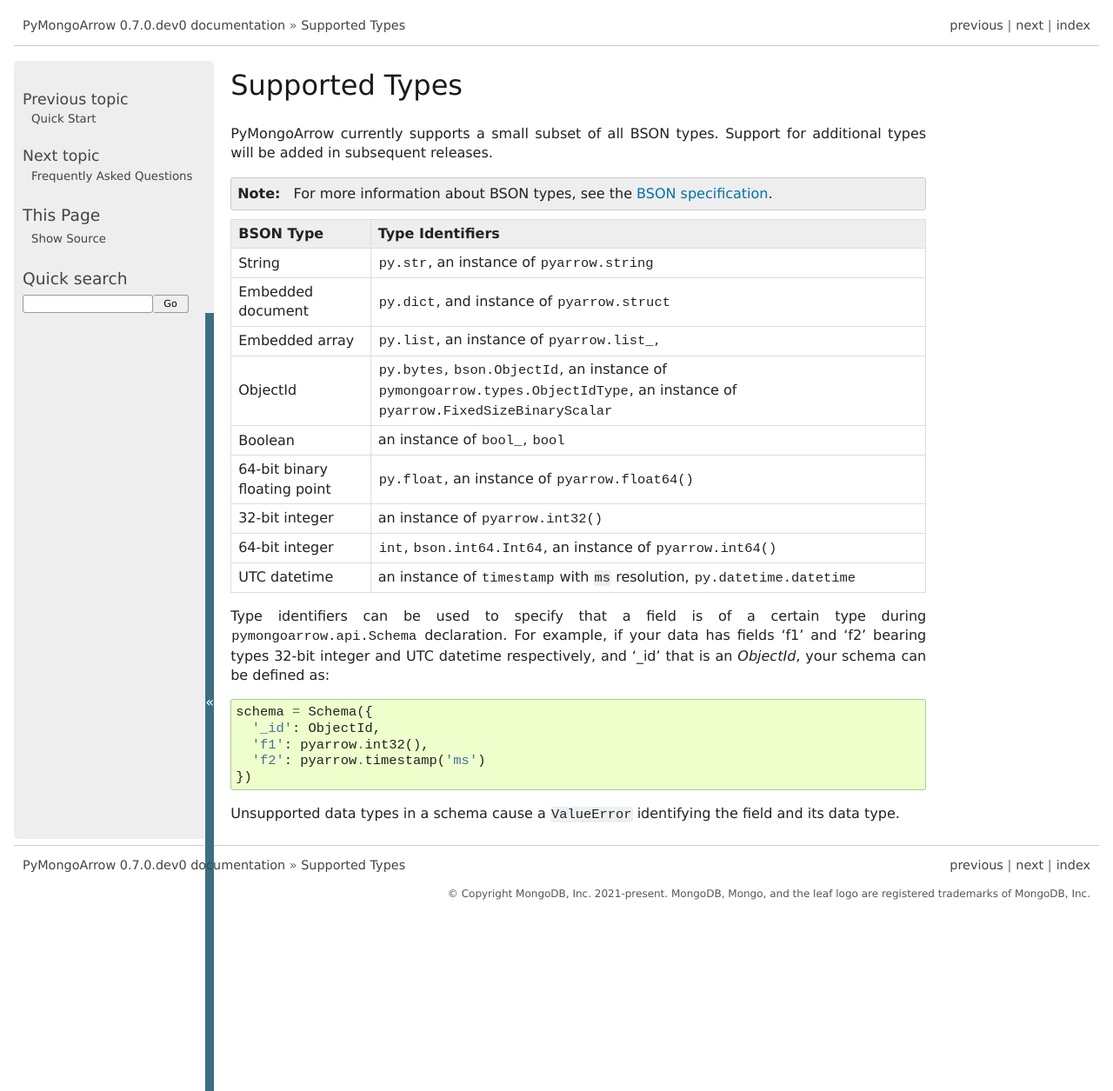
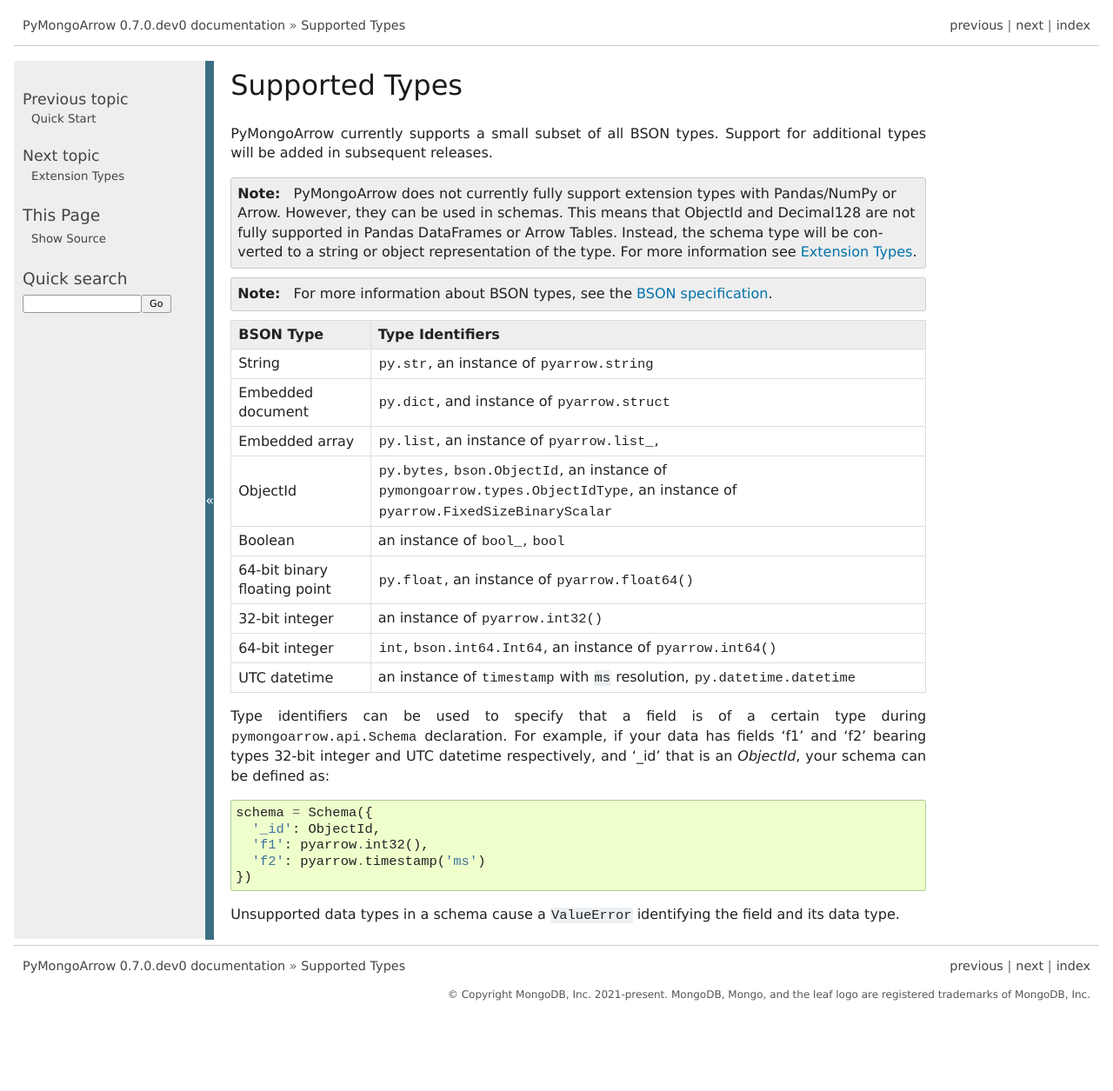
Before and after one commit to mongodb-labs/mongo-arrow, a Sphinx documentation site: the page built from bindings/python/docs/source/supported_types.rst, in a window 1280 px wide. Shown: the whole page at 87% size. Built offline with Sphinx 7.4.7, drawn with Linux system fonts in a browser that asks for light colours; after the commit the page ends 1162 px from its top, so only the background shows below that.

Commit message:
ARROW-142 Update documentation to make clear that extension types are not fully supported (#123)

```diff
--- /dev/null
+++ b/bindings/python/docs/source/extension_types.rst
@@ -0,0 +1,49 @@
+Extension Types
+===============
+
+This tutorial is intended as an introduction to working with
+**PyMongoArrow** and its corresponding extension types. The reader is assumed to be familiar with basic
+`PyMongo <https://pymongo.readthedocs.io/en/stable/tutorial.html>`_ and
+`MongoDB <https://docs.mongodb.com>`_ concepts. For more information see the `Arrow extension type docs <https://arrow.apache.org/docs/python/extending_types.html>`_.
+
+Extension types with Arrow
+^^^^^^^^^^^^^^^^^^^^^^^^^^
+Both extension types, :class:`pymongoarrow.types.ObjectIdType` and :class:`pymongoarrow.types.Decimal128StringType`, are only partially supported in PyArrow. They will work when used in a
+schema, but will show up in the table as a `fixed_size_binary(12)` or `string` respectively, and will be :class:`pyarrow.lib.FixedSizeBinaryScalar` or :class:`pyarrow.lib.StringScalar`
+upon accessing the values::
+
+        schema = Schema({"_id": ObjectIdType(), "data": Decimal128StringType()})
+        table = find_arrow_all(coll, {}, schema=schema)
+        print(table)
+        >>> pyarrow.Table
+        >>> _id: fixed_size_binary[12]
+        >>> data: string
+        >>> ----
+        >>> _id: [[63C003BF0A1D5281D33B0AFD,63C003BF0A1D5281D33B0AFE,63C003BF0A1D5281D33B0AFF,63C003BF0A1D5281D33B0B00]]
+        >>> data: [["0.1","1.0","0.00001",null]]
+        >>> ...
+        print(type(table["_id"][0]))
+        print(type(table["data"][0]))
+        >>> <class 'pyarrow.lib.FixedSizeBinaryScalar'>
+        >>> <class 'pyarrow.lib.StringScalar'>
+
+
+Extension types with Pandas/NumPy
+^^^^^^^^^^^^^^^^^^^^^^^^^^^^^^^^^
+Extension types with Pandas/NumPy are only partially supported. They will work when used in a
+schema, but will show up in the table as a :class:`pandas.object`, but will be converted to either :class:`py.bytes` or
+:class:`py.str` upon accessing the values::
+
+        schema = Schema({"_id": ObjectIdType(), "data": Decimal128StringType()})
+        table = find_pandas_all(coll, {}, schema=schema)
+        print(table.info())
+        >>> RangeIndex: 4 entries, 0 to 3
+        >>> Data columns (total 2 columns):
+        >>>  #   Column      Non-Null Count  Dtype
+        >>> ---  ------      --------------  -----
+        >>>  0   _id         4 non-null      object
+        >>>  1   data        3 non-null      object
+        print(type(table["_id"][0]))
+        print(type(table["data"][0]))
+        >>> <class 'bytes'>
+        >>> <class 'str'>
--- a/bindings/python/docs/source/index.rst
+++ b/bindings/python/docs/source/index.rst
@@ -20,6 +20,9 @@ know to use **PyMongoArrow**.
 
 :doc:`supported_types`
   A list of BSON types that are supported by PyMongoArrow.
+
+:doc:`extension_types`
+  A more in-depth explanation of the support for extension types such as ObjectId.
 
 :doc:`faq`
   Frequently asked questions.
@@ -83,6 +86,7 @@ Indices and tables
    installation
    quickstart
    supported_types
+   extension_types
    faq
    api/index
    changelog
--- a/bindings/python/docs/source/supported_types.rst
+++ b/bindings/python/docs/source/supported_types.rst
@@ -5,6 +5,12 @@ Supported Types
 
 PyMongoArrow currently supports a small subset of all BSON types.
 Support for additional types will be added in subsequent releases.
+
+.. note:: PyMongoArrow does not currently fully support extension types with Pandas/NumPy or Arrow.
+   However, they can be used in schemas.
+   This means that ObjectId and Decimal128 are not fully supported in Pandas DataFrames or Arrow Tables.
+   Instead, the schema type will be converted to a string or object representation of the type.
+   For more information see :doc:`extension_types`.
 
 .. note:: For more information about BSON types, see the
    `BSON specification <http://bsonspec.org/spec.html>`_.
```
